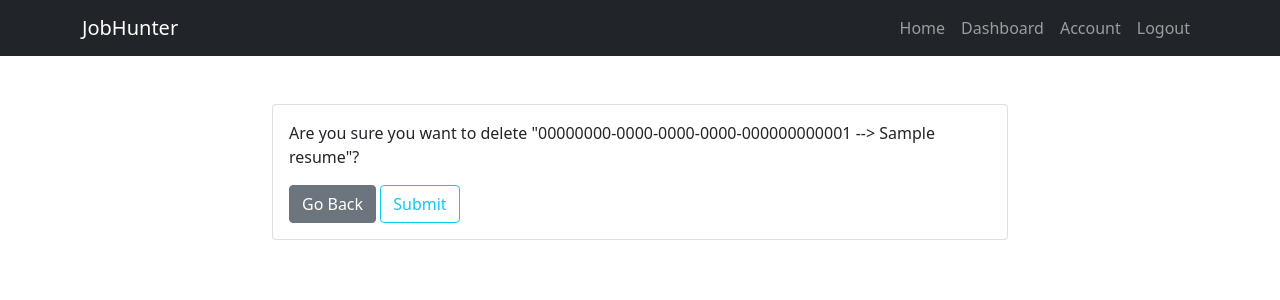
After one commit to aesavas/JobHunter, a Django app: page /dashboard/delete-resume/00000000-0000-0000-0000-000000000001 in a window 1280 px wide. The commit adds this page. Shown: the top 300 px of the page. Run offline with Django 3.2, Linux system fonts and the light colour scheme; a user stored in the database is signed in; tables that the repository leaves empty hold one stand-in row (values such as "Sample post"); some libraries are stand-ins or nearby versions.

Commit message:
delete resume page, view and url added.

```diff
--- a/app/jobs/templates/jobs/dashboard.html
+++ b/app/jobs/templates/jobs/dashboard.html
@@ -124,7 +124,7 @@
                                 </div>
                                 <div class="card-footer text-center">
                                     <a href="#"><i class="fas fa-edit fa-2x me-4"></i></a>
-                                    <a href=""><i class="fas fa-trash-alt fa-2x"></i></a>
+                                    <a href="{% url 'dashboard:delete-resume' resume.id %}"><i class="fas fa-trash-alt fa-2x"></i></a>
                                     <a href="{{resume.resume_file.url}}" download><i class="fas fa-download fa-2x ms-4"></i></a>
                                 </div>
                             </div>
--- /dev/null
+++ b/app/jobs/templates/jobs/delete-resume.html
@@ -0,0 +1,27 @@
+{% extends 'includes/base.html' %}
+{% load static %}
+{% block title %}
+| Delete Resume
+{% endblock title %}
+{% block content %}
+<main>
+    <section class="container">
+        <div class="row">
+            <div class="col-md-8 mt-5 offset-md-2">
+                <div class="card">
+                    <div class="card-body">
+                        <p>Are you sure you want to delete "{{resume}}"?</p>
+                        <form action="" method="post" class="mt-3 form-inline">
+                            {% csrf_token %}
+                            <div class="">
+                                <a href="{% url 'dashboard:dashboard' %}" class="btn btn-secondary mr-4">Go Back</a>
+                                <input type="submit" value="Submit" class="btn btn-outline-info">
+                            </div>
+                        </form>
+                    </div>
+                </div>
+            </div>
+        </div>
+    </section>
+</main>
+{% endblock content %}
--- a/app/jobs/urls.py
+++ b/app/jobs/urls.py
@@ -8,6 +8,7 @@ from .views import (
     add_job_post_view,
     delete_job_post_view,
     add_resume_view,
+    delete_resume_view
 )
 
 app_name = "apps.JobsConfig.name"
@@ -17,4 +18,5 @@ urlpatterns = [
     path('add-job-post/', add_job_post_view, name='add-job-post'),
     path('delete-job-post/<str:id>', delete_job_post_view, name='delete-job-post'),
     path('add-resume/', add_resume_view, name='add-resume'),
+    path('delete-resume/<str:id>', delete_resume_view, name='delete-resume'),
 ]
--- a/app/jobs/views.py
+++ b/app/jobs/views.py
@@ -105,3 +105,16 @@ def add_resume_view(request):
         resume.save()
         return redirect('dashboard:dashboard')
     return render(request, 'jobs/add-resume.html')
+
+
+def delete_resume_view(request, id):
+    profile = request.user.profile
+    resume = profile.resume_set.get(id=id)
+    if request.method == "POST":
+        resume.delete()
+        messages.success(request, 'Your resume has been deleted successfully!')
+        return redirect('dashboard:dashboard')
+    context = {
+        'resume' : resume
+    }
+    return render(request, 'jobs/delete-resume.html', context)
```
